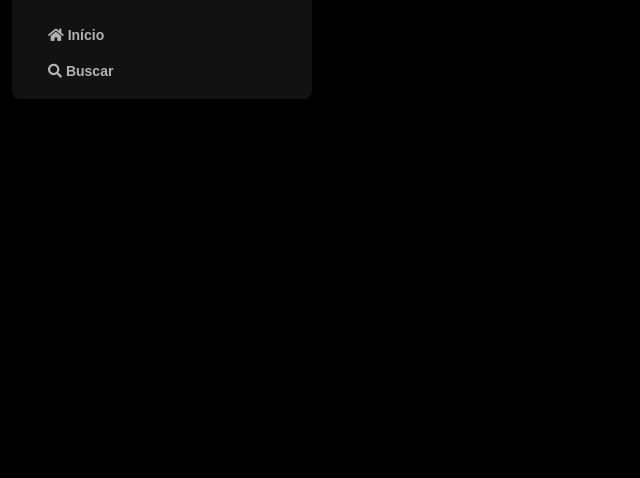
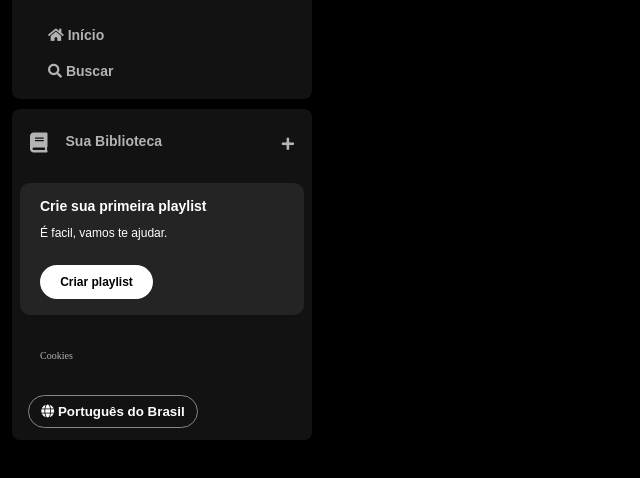
Before and after one commit to CarlosAugustoCode/Spotify, a plain HTML site: page index.html in a window 1280 px wide. Shown: the part 74-552 px from the top of the page, without its empty margins (0-640 px from the left). Drawn offline with Linux system fonts and the light colour scheme.

Commit message:
html e css de textos e botões

```diff
--- a/index.html
+++ b/index.html
@@ -34,9 +34,34 @@
                     </a>
                 </li>
             </ul>
-
-
         </nav>
+        <div class="library">
+            <div class="library__content">
+                <button class="library__button">
+                    <span class="fa fas fa-book"></span>
+                    <span>Sua Biblioteca</span>
+                </button>
+                <span class="fa fa-plus"></span>
+            </div>
+            <section class="section-playlist">
+                <div class="section-playlist__content">
+                    <span class="text title">Crie sua primeira playlist</span>
+                    <span class="text subtitle">É facil, vamos te ajudar.</span>
+                    <button class="section-playlist__button">
+                        <span>Criar playlist</span>
+                    </button>
+                </div>
+            </section>
+            <div class="cookies">
+                <a href="">Cookies</a>
+            </div>
+            <div class="languages">
+                <button class="language__button">
+                    <span class="fa fa-globe"></span>
+                    <span">Português do Brasil</span>
+                </button>
+            </div>
+        </div>
     </div>
 </body>
 
--- a/style.css
+++ b/style.css
@@ -44,3 +44,126 @@ body{
     font-size: 14px;
     font-family: "DM Sans", sans-serif;
 }
+
+.library{
+    background-color: #121212;
+    border-radius: 8px;
+    display: flex;
+    justify-content: space-between;
+    flex-direction: column;
+    padding: 4px 8px;
+    color: #b3b3b3;
+    font-weight: 600;
+    font-size: 14px;
+    margin-top: 10px;
+}
+
+.library .library__content{
+    display: flex;
+    justify-content: space-between;
+}
+
+.library .library__button{
+    display: flex;
+    margin-right: 10px;
+    color: #b3b3b3;
+    background-color: transparent;
+    border: 0;
+    font-size: 14px;
+    font-weight: 700;
+    font-family: "DM Sans", sans-serif;
+    text-align: center;
+    text-decoration: none;
+    text-transform: 0;
+    padding: 20px 10px;
+}
+
+.library .library__button .fa{
+    font-size: 20px;
+    margin-right: 10px;
+    font-weight: 300;
+    padding-right: 8px;
+}
+
+.library .library__content .fa-plus{
+    margin: 24px 10px;
+}
+
+.section-playlist{
+    display: flex;
+    align-items: flex-start;
+    justify-content: space-between;
+    gap: 20px; /*define o espaço entre as propriedades*/
+    background-color: #242424;
+    color: #b3b3b3;
+    font-weight: 600;
+    font-size: 14px;
+    margin: 8px 0;
+    padding: 16px 20px;
+    border-radius: 10px;
+}
+
+.section-playlist .section-playlist__content{
+    display: flex;
+    flex-direction: column;
+}
+
+.section-playlist__content .text{
+    padding-bottom: 14px;
+    color: #fff;
+    font-family: "DM Sans", sans-serif;
+}
+
+.section-playlist__content .title{
+    font-weight: 700;
+}
+
+.section-playlist__content .subtitle{
+    font-weight: 500;
+    font-size: 12px;
+}
+
+.section-playlist__content .section-playlist__button{
+    display: flex;
+    justify-content: center;
+    background-color: #fff;
+    color: #000;
+    border-radius: 20px;
+    font-size: 12px;
+    font-weight: 700;
+    font-family: "DM Sans", sans-serif;
+    text-decoration: none;
+    text-transform: none;
+    padding: 10px;
+    border: 0;
+    width: 113px;
+    margin-top: 12px;
+}
+
+.sidebar .cookies{
+    margin: 25px 20px;
+}
+
+.sidebar .cookies a{
+    color: #b3b3b3;
+    font-weight: 500;
+    font-size: 10px;
+    text-decoration: none;
+}
+
+.sidebar .cookies a:hover{
+    text-decoration: underline;
+}
+
+.languages .language__button{
+    align-items: center;
+    background-color: transparent;
+    border: 1px solid #878787;
+    color: #fff;
+    font-weight: bold;
+    cursor: pointer;
+    width: 170px;
+    margin: 8px;
+    padding: 8px;
+    border-radius: 20px;
+}
```
